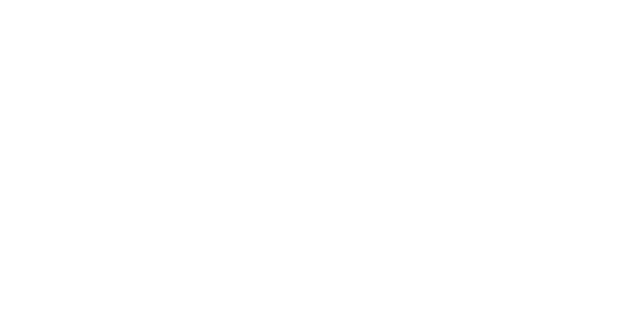
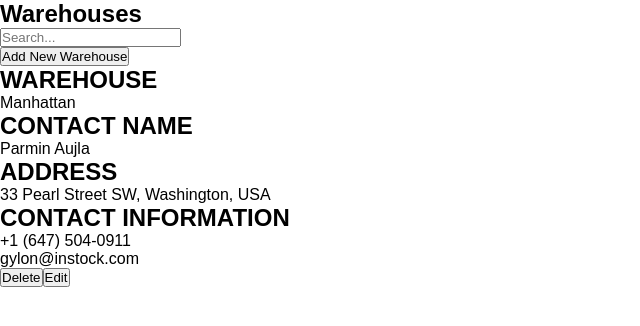
Before and after one commit to achris-alonzo30/south-american-horned-frog-instock, a React (Vite) app: page / in a window 1280 px wide. Before the commit this address had no page. Shown: the top 326 px of the page, without its empty margins (0-640 px from the left). Built offline with nearby package versions, Linux system fonts and the light colour scheme.

Commit message:
build the html structure for warehouse list and assign className into each component

```diff
--- a/src/App.jsx
+++ b/src/App.jsx
@@ -1,6 +1,7 @@
 import './App.scss'
 
 import { BrowserRouter, Route, Routes } from 'react-router-dom'
+import { WarehouseList } from './component/WarehouseList/WarehouseList'
 
 function App() {
 
@@ -8,7 +9,7 @@ function App() {
   return (
     <BrowserRouter>
       <Routes>
-        <Route>
+        <Route path="/" element={<WarehouseList />}>
 
         </Route>
       </Routes>
--- a/src/component/WarehouseList/WarehouseList.jsx
+++ b/src/component/WarehouseList/WarehouseList.jsx
@@ -0,0 +1,42 @@
+export const WarehouseList = () => {
+  return (
+    <main className="table">
+      <section className="table__header">
+        <h1 className="table__header--title">Warehouses</h1>
+        <aside className="table__header--search">
+          <div className="table__header--searchbar">
+            <input type="text" placeholder="Search..." />
+          </div>
+          <button className="table_header--searchbutton">
+            Add New Warehouse
+          </button>
+        </aside>
+      </section>
+      <section className="table__content">
+        <aside className="table__content--details">
+          <hgroup className="table__content--detail">
+            <h2>WAREHOUSE</h2>
+            <p>Manhattan</p>
+          </hgroup>
+          <hgroup>
+            <h2>CONTACT NAME</h2>
+            <p>Parmin Aujla</p>
+          </hgroup>
+          <hgroup>
+            <h2>ADDRESS</h2>
+            <p>33 Pearl Street SW, Washington, USA</p>
+          </hgroup>
+          <hgroup>
+            <h2>CONTACT INFORMATION</h2>
+            <p>+1 (647) 504-0911</p>
+            <p>gylon@instock.com</p>
+          </hgroup>
+          <aside className="table__content--actions">
+            <button>Delete</button>
+            <button>Edit</button>
+          </aside>
+        </aside>
+      </section>
+    </main>
+  );
+};
```
